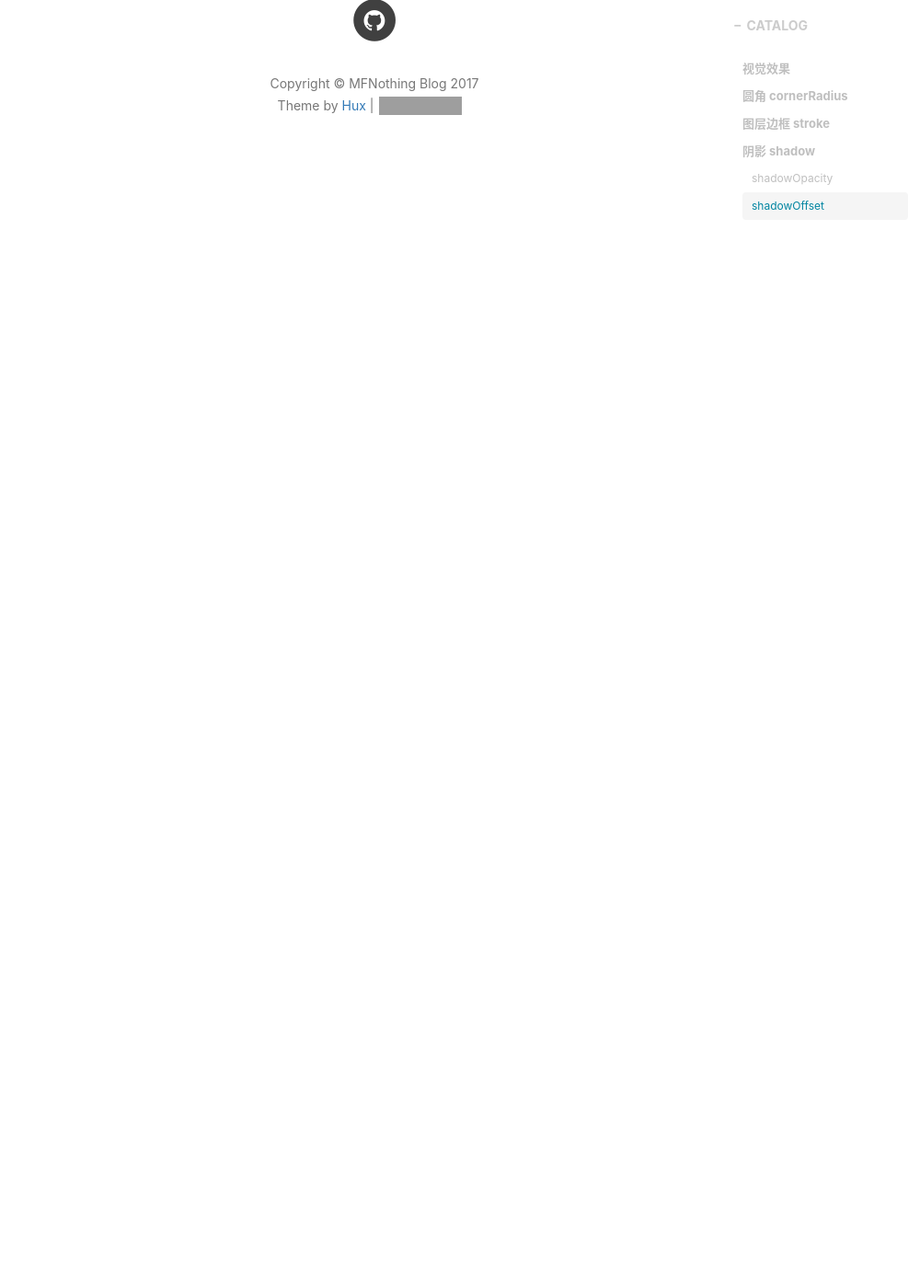
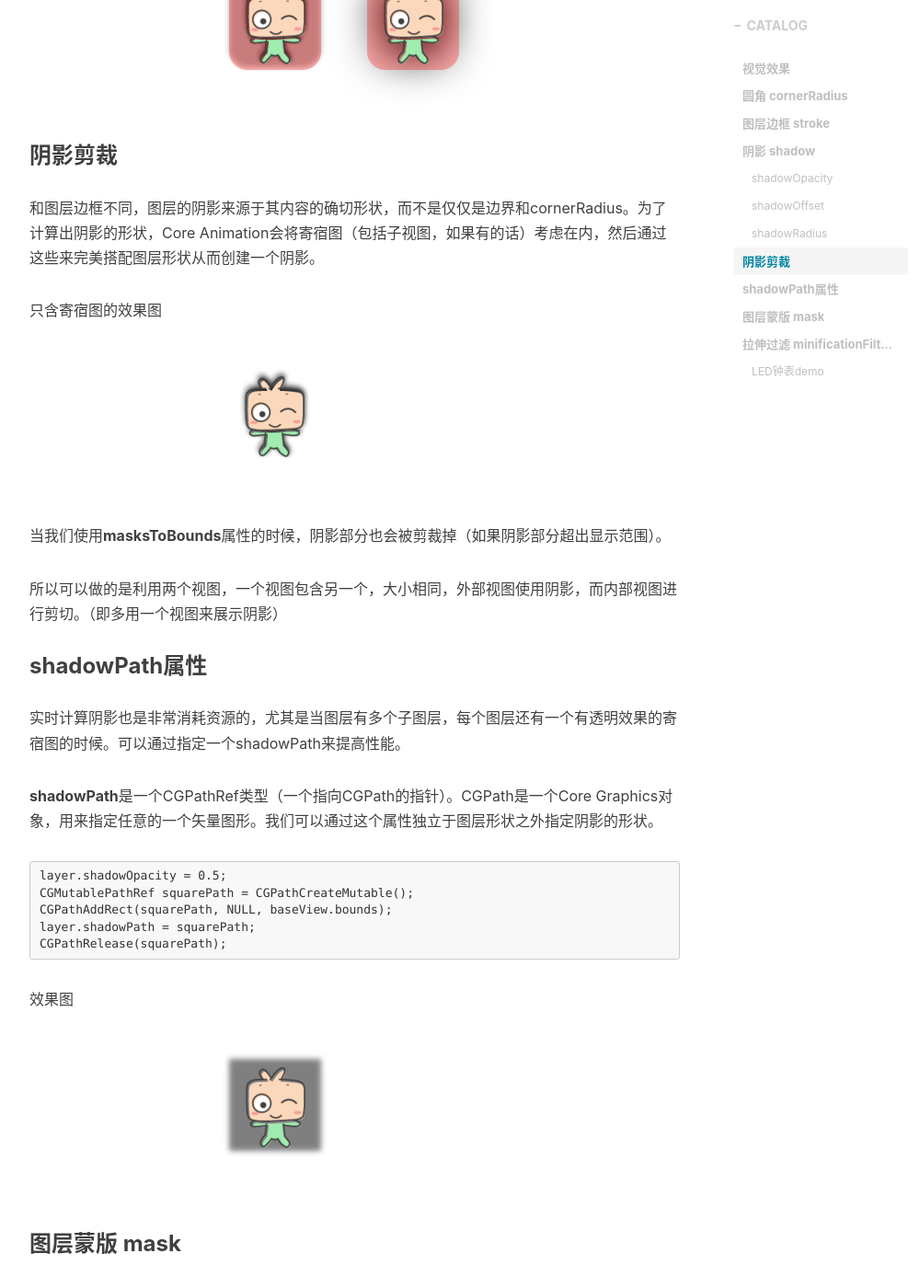
Before and after one commit to MFNothing/MFNothing.github.io, a Jekyll site: the page built from _posts/2017-08-04-core-animation-04.markdown, in a window 1280 px wide and 1400 px high, scrolled down 3269 px. Shown: the whole window at 92% size, without its empty margins (233-1233 px from the left). Built offline with Jekyll 4.4.1, drawn with Linux system fonts in a browser that asks for light colours; nearby versions of some CDN libraries; comment, search, counter and statistics services are not loaded; before the commit the page ends 3488 px from its top, so only the background shows below that; some of the changed text lies outside the part shown; grey boxes are pictures that could not be loaded.

Commit message:
core animation 04-2

````diff
--- a/_posts/2017-08-04-core-animation-04.markdown
+++ b/_posts/2017-08-04-core-animation-04.markdown
@@ -73,3 +73,90 @@ layer.shadowOffset = CGSizeMake(0, 3);
 效果图
 
 ![](/img/in-mpost/Core-Animation-04/shadowOffset.png)
+
+#### shadowRadius
+
+**shadowRadius**属性控制着阴影的模糊度，当它的值是0的时候，阴影就和视图一样有一个非常确定的边界线。当它的值越大时，会变得很淡，也会更宽，后面会发现看不见了。
+
+```
+baseView1.layer.shadowRadius = 20;
+```
+
+效果图
+![](/img/in-mpost/Core-Animation-04/shadowRadius.png)
+
+### 阴影剪裁
+
+和图层边框不同，图层的阴影来源于其内容的确切形状，而不是仅仅是边界和cornerRadius。为了计算出阴影的形状，Core Animation会将寄宿图（包括子视图，如果有的话）考虑在内，然后通过这些来完美搭配图层形状从而创建一个阴影。
+
+只含寄宿图的效果图
+
+![](/img/in-mpost/Core-Animation-04/shadowPic.png)
+
+当我们使用**masksToBounds**属性的时候，阴影部分也会被剪裁掉（如果阴影部分超出显示范围）。
+
+所以可以做的是利用两个视图，一个视图包含另一个，大小相同，外部视图使用阴影，而内部视图进行剪切。（即多用一个视图来展示阴影）
+
+### shadowPath属性
+
+实时计算阴影也是非常消耗资源的，尤其是当图层有多个子图层，每个图层还有一个有透明效果的寄宿图的时候。可以通过指定一个shadowPath来提高性能。
+
+**shadowPath**是一个CGPathRef类型（一个指向CGPath的指针）。CGPath是一个Core Graphics对象，用来指定任意的一个矢量图形。我们可以通过这个属性独立于图层形状之外指定阴影的形状。
+
+
+```
+layer.shadowOpacity = 0.5;
+CGMutablePathRef squarePath = CGPathCreateMutable();
+CGPathAddRect(squarePath, NULL, baseView.bounds);
+layer.shadowPath = squarePath;
+CGPathRelease(squarePath);
+```
+
+效果图
+![](/img/in-mpost/Core-Animation-04/shadowPath.png)
+
+### 图层蒙版 mask
+
+CALayer有一个属性叫做mask，mask图层定义了父图层的部分可见区域。
+
+mask属性就像是一个饼干切割机，mask图层实心的部分会被保留下来，其他的则会被抛弃。
+
+这个属性本身就是个CALayer类型，有和其他图层一样的绘制和布局属性。
+
+```
+UIImage *image = [UIImage imageNamed:@"demo"];
+CALayer *maskLayer = [CALayer layer];
+maskLayer.frame = CGRectMake(0, 0, 100, 100);
+maskLayer.contents = (__bridge id)image.CGImage;
+UIView *view = [[UIView alloc]initWithFrame:CGRectMake(200, 300, 100, 100)];
+[view setBackgroundColor:[[UIColor redColor] colorWithAlphaComponent:0.3]];
+view.layer.mask = maskLayer;
+```
+效果图
+
+![](/img/in-mpost/Core-Animation-04/mask.png)
+
+
+### 拉伸过滤 minificationFilter和magnificationFilter
+
+
+**minificationFilter**和**magnificationFilter**属性分别是设置图片拉伸过滤的方法。
+
+CALayer有三种拉伸过滤的方法：
+
+* kCAFilterLinear
+* kCAFilterNearest
+* kCAFilterTrilinear
+
+默认都为kCAFilterLinear。
+
+**kCAFilterLinear**这个过滤器采用双线性滤波算法，它在大多数情况下都表现良好。双线性滤波算法通过对多个像素取样最终生成新的值，得到一个平滑的表现不错的拉伸。但是当放大倍数比较大的时候图片就模糊不清了。
+
+**kCAFilterTrilinear**和kCAFilterLinear非常相似，大部分情况下二者都看不出来有什么差别。但是，较双线性滤波算法而言，三线性滤波算法存储了多个大小情况下的图片（也叫多重贴图），并三维取样，同时结合大图和小图的存储进而得到最后的结果。
+
+
+**kCAFilterNearest**是一种比较武断的方法。从名字不难看出，这个算法（也叫最近过滤）就是取样最近的单像素点而不管其他的颜色。这样做非常快，也不会使图片模糊。但是，最明显的效果就是，会使得压缩图片更糟，图片放大之后也显得块状或是马赛克严重。
+
+![](/img/in-mpost/Core-Animation-04/kCAFilter.png)
+
+#### LED钟表demo
````
Also changed, not shown: img/in-mpost/Core-Animation-04/kCAFilter.png (added), img/in-mpost/Core-Animation-04/mask.png (added), img/in-mpost/Core-Animation-04/number.png (added), img/in-mpost/Core-Animation-04/shadowPath.png (added), img/in-mpost/Core-Animation-04/shadowPic.png (added), img/in-mpost/Core-Animation-04/shadowRadius.png (added).
